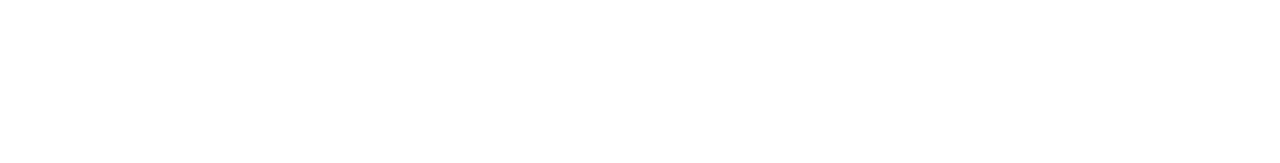
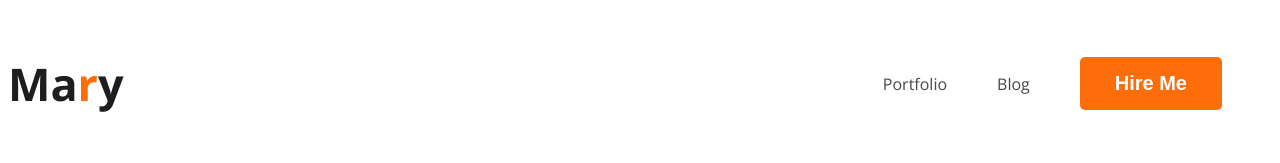
Before and after one commit to Mohammad-Arkan/web-developer-portfolio, a plain HTML site: page index.html in a window 1280 px wide. Drawn offline with nearby package versions, Linux system fonts and the light colour scheme.

Commit message:
added nav css

```diff
--- a/index.html
+++ b/index.html
@@ -5,8 +5,26 @@
     <meta name="viewport" content="width=device-width, initial-scale=1.0" />
     <title>Web developer portfolio</title>
   </head>
+  <link rel="stylesheet" href="styles/style.css" />
+
+  <!-- added open sans font -->
+  <link rel="preconnect" href="https://fonts.googleapis.com" />
+  <link rel="preconnect" href="https://fonts.gstatic.com" crossorigin />
+  <link
+    href="https://fonts.googleapis.com/css2?family=Open+Sans:ital,wght@0,300..800;1,300..800&display=swap"
+    rel="stylesheet"
+  />
   <body>
-    <header></header>
+    <header>
+      <nav>
+        <h3 class="nav-title">Ma<span class="primary-color">r</span>y</h3>
+        <ul>
+          <li><a href="">Portfolio</a></li>
+          <li><a href="">Blog</a></li>
+          <li><button class="btn-primary">Hire Me</button></li>
+        </ul>
+      </nav>
+    </header>
     <main></main>
     <footer></footer>
   </body>
--- /dev/null
+++ b/styles/style.css
@@ -0,0 +1,39 @@
+/* Common font family */
+body {
+  font-family: "Open Sans", sans-serif;
+}
+.primary-color {
+  color: #fd6e0a;
+}
+nav {
+  display: flex;
+  align-items: center;
+  justify-content: space-between;
+}
+.nav-title {
+  font-weight: bolder;
+  font-size: 45px;
+  color: #1e1e1e;
+}
+nav > ul {
+  display: flex;
+  align-items: center;
+}
+nav ul li {
+  margin-right: 50px;
+  list-style: none;
+}
+nav li a {
+  text-decoration: none;
+  color: #474747;
+}
+
+.btn-primary {
+  font-weight: bold;
+  font-size: 20px;
+  color: white;
+  background-color: #fd6e0a;
+  border-radius: 5px;
+  border: none;
+  padding: 15px 35px;
+}
```
